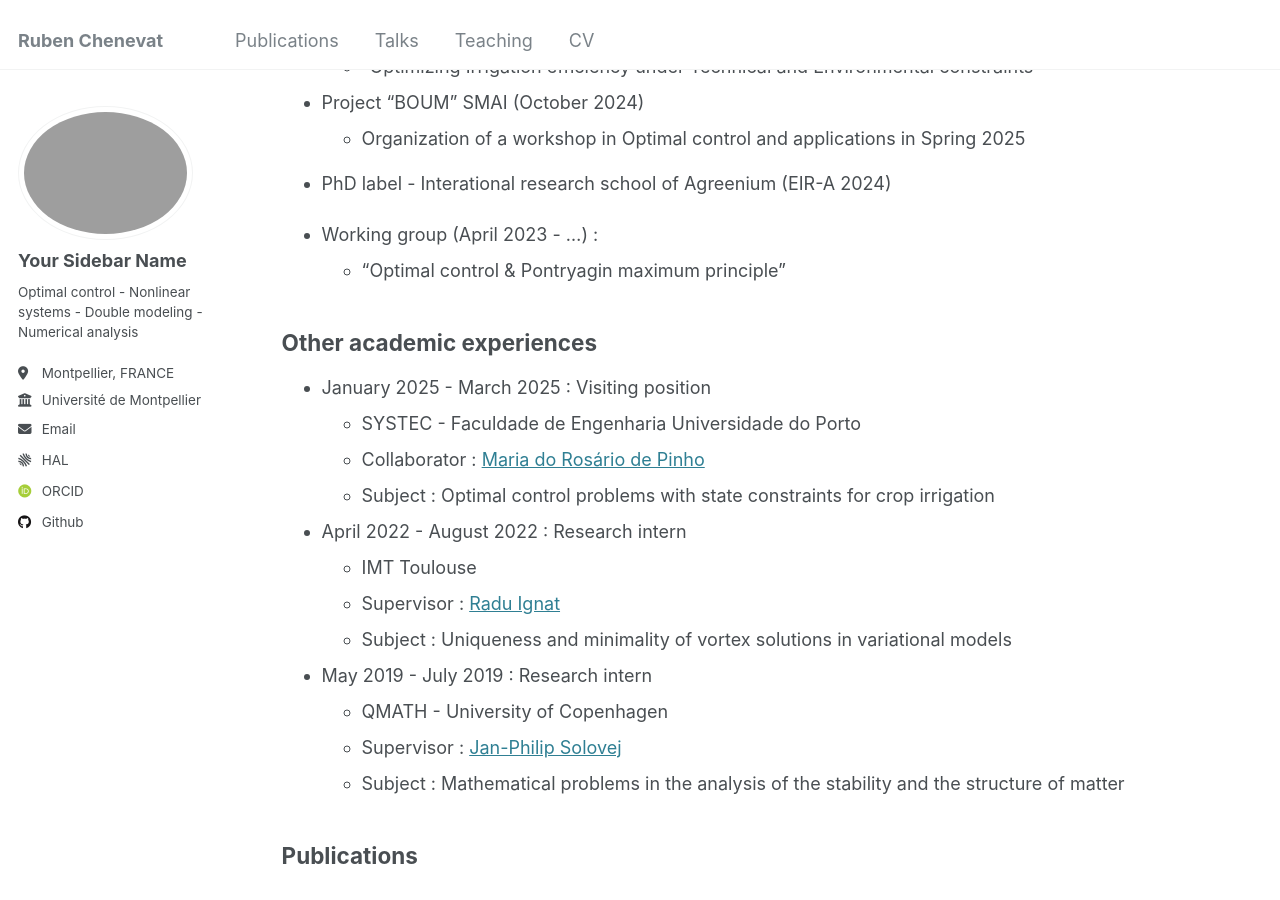
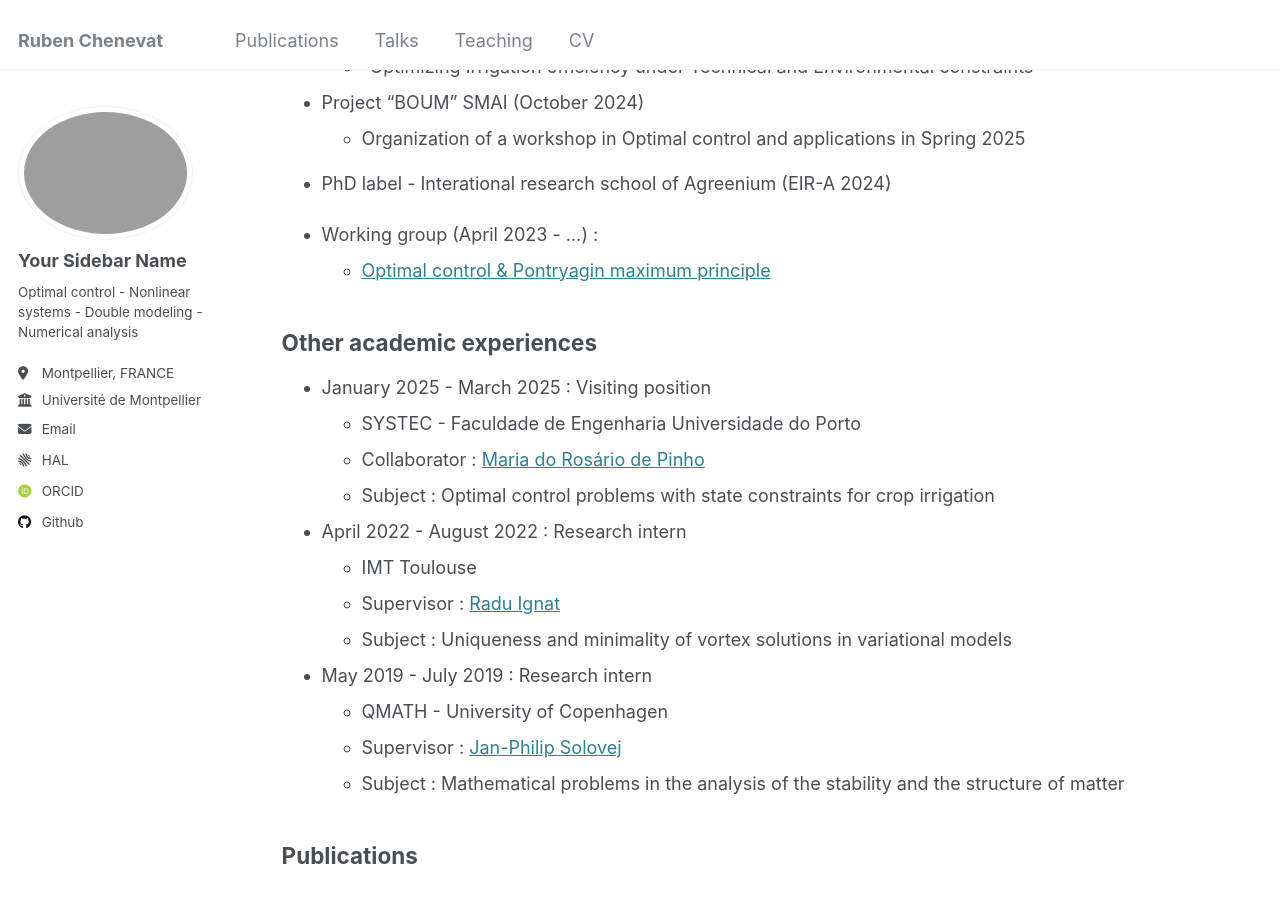
Before and after one commit to rubenchenevat/rubenchenevat.github.io, a Jekyll site: the page built from _pages/cv.md, in a window 1280 px wide and 900 px high, scrolled down 504 px. Built offline with Jekyll 4.4.1, drawn with Linux system fonts in a browser that asks for light colours; some web fonts are replaced; part of the change alters nothing that is shown.

Commit message:
Update cv.md

```diff
--- a/_pages/cv.md
+++ b/_pages/cv.md
@@ -29,7 +29,7 @@ redirect_from:
 * PhD label - Interational research school of Agreenium (EIR-A 2024)
 
 * Working group (April 2023 - ...) :
-  * "Optimal control & Pontryagin maximum principle"
+  * [Optimal control & Pontryagin maximum principle](https://sites.google.com/view/gdtpmp/)
 
 ## Other academic experiences
 
```
